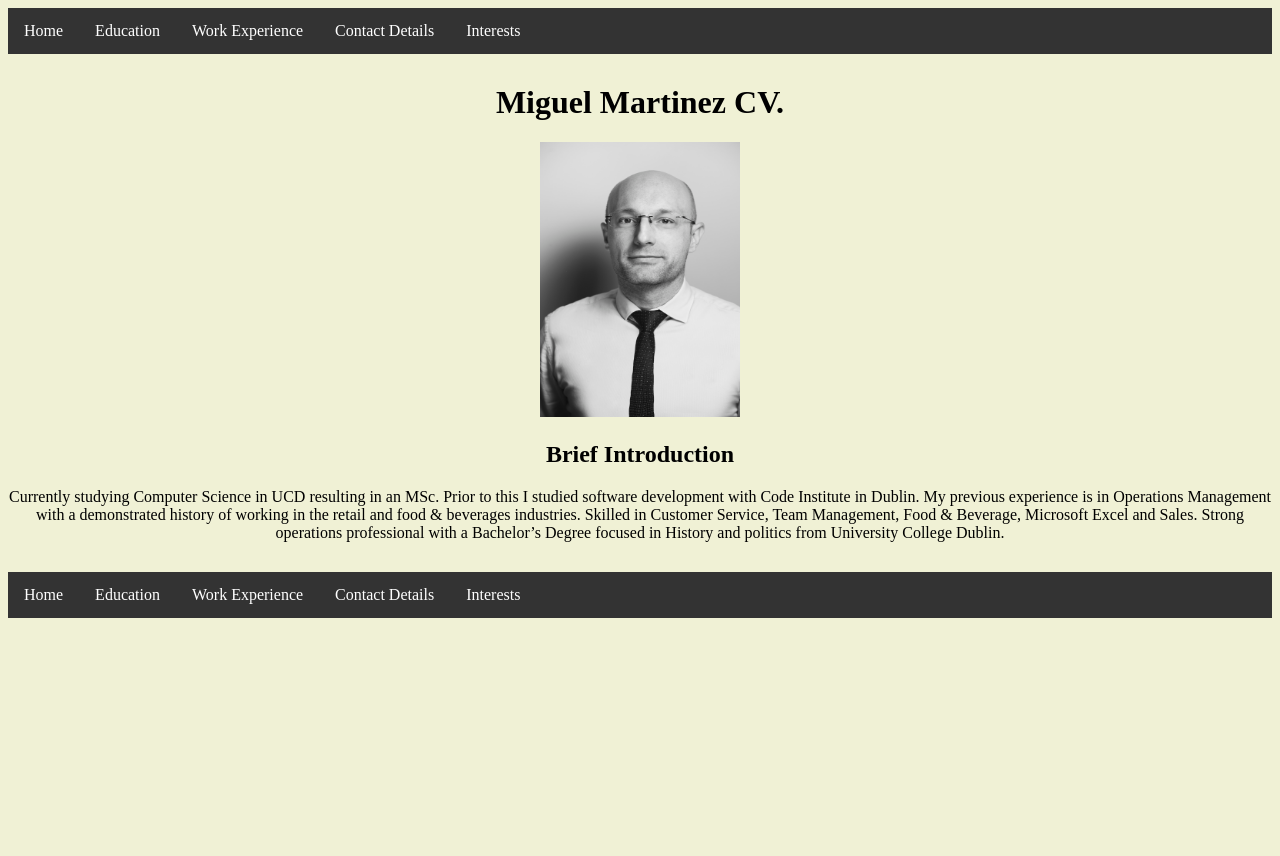
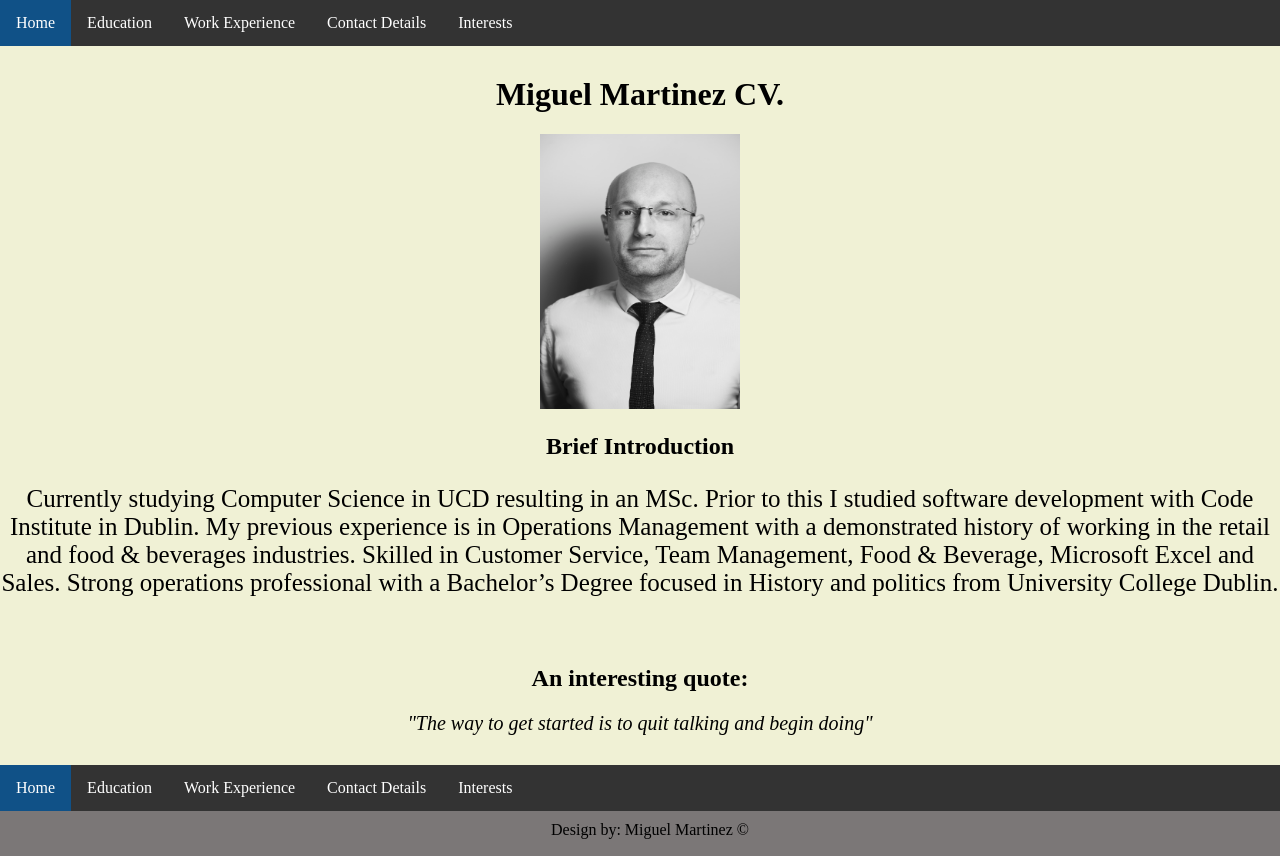
Before and after one commit to Miguelmargar/ucd_web_app_dev_assignments, a PHP site: page / in a window 1280 px wide. Before the commit the page ends 618 px from the top, so only its background shows below. Run offline with PHP 8.4, Linux system fonts and the light colour scheme.

Commit message:
fixed margin bug in <body>, added quote and design by section under bottom navbar

```diff
--- a/assignment1/index.html
+++ b/assignment1/index.html
@@ -1,5 +1,6 @@
 <!DOCTYPE html>
 <html lang="en">
+
 <head>
     <meta charset="UTF-8">
     <meta name="viewport" content="width=device-width, initial-scale=1.0">
@@ -7,10 +8,11 @@
     <link rel="stylesheet" href="style.css" type="text/css" />
     <title>Main Page</title>
 </head>
+
 <body>
     <!--NAV BAR---------------------------------------------->
     <ul class="navbar margin">
-        <li><a href="index.html">Home</a></li>
+        <li><a href="index.html" class="active">Home</a></li>
         <li><a href="education.html">Education</a></li>
         <li><a href="workexp.html">Work Experience</a></li>
         <li><a href="contact.html">Contact Details</a></li>
@@ -21,17 +23,28 @@
     <div>
         <img src="miguel.jpg" alt="Miguel Martinez">
     </div>
+
     <h2>Brief Introduction</h2>
-    <p class="margin">Currently studying Computer Science in UCD resulting in an MSc. Prior to this I studied software development with Code Institute in Dublin. My previous experience is in Operations Management with a demonstrated history of working in the retail and food & beverages industries. Skilled in Customer Service, Team Management, Food & Beverage, Microsoft Excel and Sales. Strong operations professional with a Bachelor’s Degree focused in History and politics from University College Dublin.</p>
+    <p class="font_size margin">Currently studying Computer Science in UCD resulting in an MSc. Prior to this I studied software development with Code Institute in Dublin. My previous experience is in Operations Management with a demonstrated history of working in the retail and food & beverages industries. Skilled in Customer Service, Team Management, Food & Beverage, Microsoft Excel and Sales. Strong operations professional with a Bachelor’s Degree focused in History and politics from University College Dublin.</p>
+    <br>
+    <div class="margin">
+    <h2>An interesting quote:</h2>
+    <cite>"The way to get started is to quit talking and begin doing"</cite>
+    </div>
+
     <footer>
         <ul class="navbar">
-        <li><a href="index.html">Home</a></li>
+            <li><a href="index.html" class="active">Home</a></li>
             <li><a href="education.html">Education</a></li>
             <li><a href="workexp.html">Work Experience</a></li>
             <li><a href="contact.html">Contact Details</a></li>
             <li><a href="interests.html">Interests</a></li>
         </ul>
+        <div class="design">
+            <span>Design by: Miguel Martinez &copy</span>
+        </div>
     </footer>
 
 </body>
+
 </html>
--- a/assignment1/style.css
+++ b/assignment1/style.css
@@ -1,6 +1,7 @@
 body {
     background-color: #F0F1D5;
     text-align: center;
+    margin: 0;
 }
 
 /*Nav bar and footer--------------*/
@@ -23,6 +24,15 @@ li a {
     padding: 14px 16px;
     text-decoration: none;
 }
+
+li a:hover:not(.active) {
+    background-color: #2C8693;
+}
+
+.active {
+    background-color: #105187;
+
+}
 /*Nav bar and footer ends------------------*/
 
 img {
@@ -30,6 +40,25 @@ img {
     width: 200px;
 }
 
+.font_size {
+    font-size: 25px;
+}
+
 .margin {
     margin-bottom: 30px;
 }
+
+
+cite {
+    font-size: 20px;
+}
+
+/*footer only--------------------------------*/
+
+.design {
+    background-color: #7b7777;
+    padding: 10px;
+    height: 25px;
+    text-align: center;
+    width: 100vw;
+}
```
Lines whose indentation alone changed are shown as unchanged.
